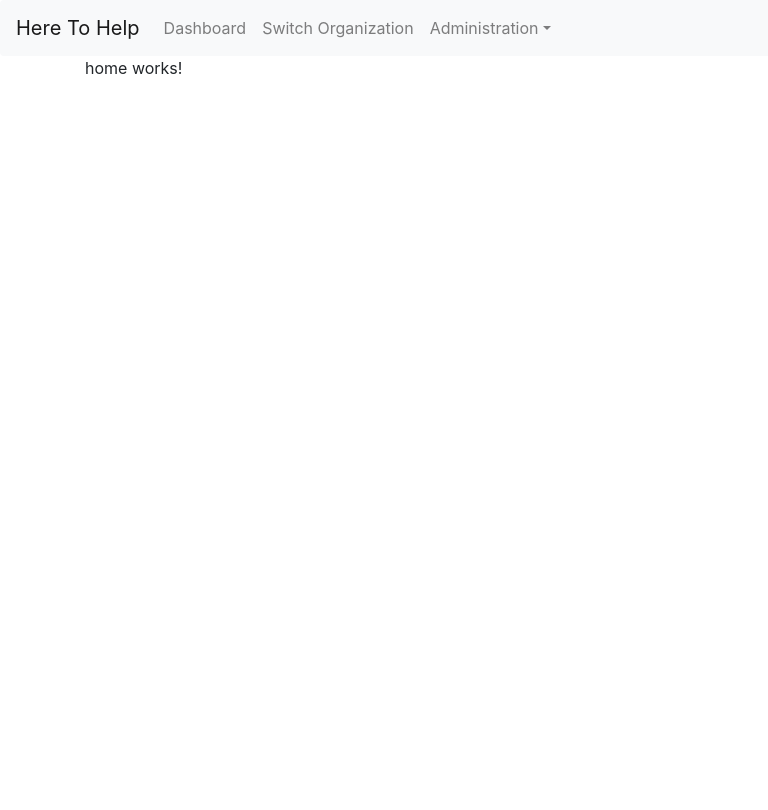
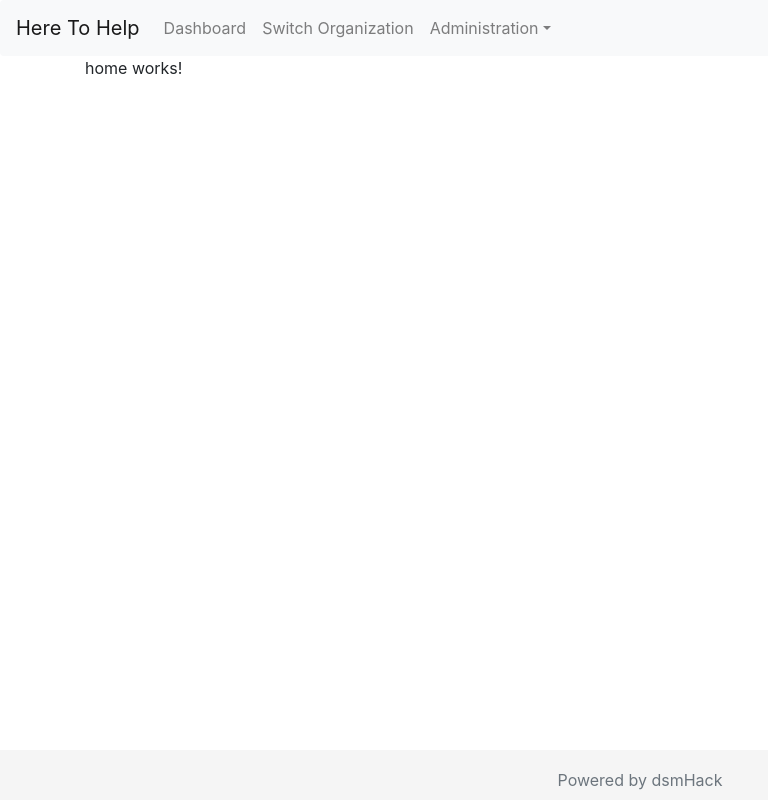
Before and after one commit to dsmHack/here-to-help-ui, an Angular app: page / in a window 1280 px wide. Shown: the whole page, without its empty margins (0-768 px from the left). Built offline with nearby package versions, Linux system fonts and the light colour scheme.

Commit message:
Added footer

```diff
--- a/src/app/app.component.html
+++ b/src/app/app.component.html
@@ -2,3 +2,4 @@
 <div class="container">
   <router-outlet></router-outlet>
 </div>
+<app-footer></app-footer>
--- a/src/app/app.module.ts
+++ b/src/app/app.module.ts
@@ -7,6 +7,7 @@
 import {AppRoutingModule} from './app-routing/app-routing.module';
 import {LoginComponent} from './login/login.component';
 import { NavbarComponent } from './navbar/navbar.component';
+import { FooterComponent } from './footer/footer.component';
 
 
 @NgModule({
@@ -14,7 +15,8 @@
     AppComponent,
     HomeComponent,
     LoginComponent,
-    NavbarComponent
+    NavbarComponent,
+    FooterComponent
   ],
   imports: [
     BrowserModule,
--- /dev/null
+++ b/src/app/footer/footer.component.css
@@ -0,0 +1,17 @@
+/* Sticky footer styles
+-------------------------------------------------- */
+html {
+  position: relative;
+  min-height: 100%;
+}
+body {
+  margin-bottom: 60px; /* Margin bottom by footer height */
+}
+.footer {
+  position: absolute;
+  bottom: 0;
+  width: 100%;
+  height: 50px; /* Set the fixed height of the footer here */
+  line-height: 60px; /* Vertically center the text there */
+  background-color: #f5f5f5;
+}
--- /dev/null
+++ b/src/app/footer/footer.component.html
@@ -0,0 +1,5 @@
+<footer class="footer">
+  <div class="container">
+    <p class="text-center text-muted">Powered by dsmHack</p>
+  </div>
+</footer>
--- /dev/null
+++ b/src/app/footer/footer.component.ts
@@ -0,0 +1,15 @@
+import { Component, OnInit } from '@angular/core';
+
+@Component({
+  selector: 'app-footer',
+  templateUrl: './footer.component.html',
+  styleUrls: ['./footer.component.css']
+})
+export class FooterComponent implements OnInit {
+
+  constructor() { }
+
+  ngOnInit() {
+  }
+
+}
```
Also changed, not shown: 1 other file (tests, documents, lock files or other folders).
